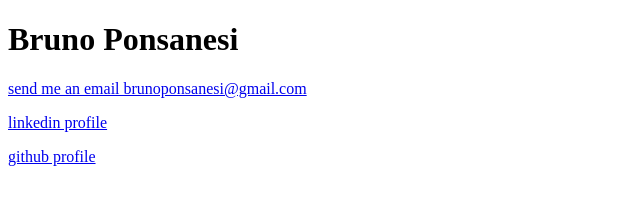
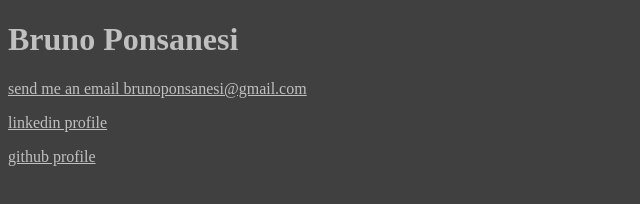
Before and after one commit to brunompx/brunoweb, a plain HTML site: page index.html in a window 1280 px wide. Shown: the whole page, without its empty margins (0-640 px from the left). Drawn offline with Linux system fonts and the light colour scheme.

Commit message:
Update index.html
change

```diff
--- a/index.html
+++ b/index.html
@@ -2,6 +2,11 @@
 <html>
   <head>
     <title>BrunoP</title>
+    <style>
+      body{background:#404040;}
+      h1 {color:#C0C0C0;}
+      a {color:#C0C0C0;}
+    </style>
   </head>
   <body>
       <h1 class="title">Bruno Ponsanesi </h1>
```
